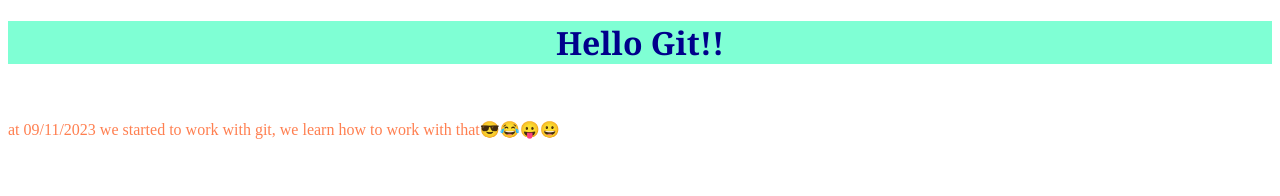
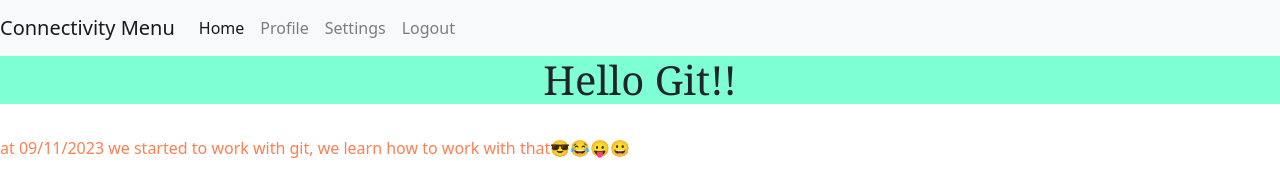
Before and after one commit to Simcha162/my-project, a plain HTML site: page index.html in a window 1280 px wide. Drawn offline with nearby package versions, Linux system fonts and the light colour scheme.

Commit message:
update menu

```diff
--- a/index.html
+++ b/index.html
@@ -5,9 +5,30 @@
     <meta charset="UTF-8">
     <meta http-equiv="X-UA-Compatible" content="IE=edge">
     <meta name="viewport" content="width=device-width, initial-scale=1.0">
+    <link rel="stylesheet" href="path/to/bootstrap.min.css">
+    <link href="https://cdn.jsdelivr.net/npm/bootstrap@5.3.2/dist/css/bootstrap.min.css" rel="stylesheet" integrity="sha384-T3c6CoIi6uLrA9TneNEoa7RxnatzjcDSCmG1MXxSR1GAsXEV/Dwwykc2MPK8M2HN" crossorigin="anonymous">
     <title>Git</title>
 </head>
 <body>
+    <nav class="navbar navbar-expand-lg navbar-light bg-light">
+        <a class="navbar-brand" href="#">Connectivity Menu</a>
+        <div class="collapse navbar-collapse" id="navbarNav">
+          <ul class="navbar-nav">
+            <li class="nav-item active">
+              <a class="nav-link" href="#">Home</a>
+            </li>
+            <li class="nav-item">
+              <a class="nav-link" href="#">Profile</a>
+            </li>
+            <li class="nav-item">
+              <a class="nav-link" href="#">Settings</a>
+            </li>
+            <li class="nav-item">
+              <a class="nav-link" href="#">Logout</a>
+            </li>
+          </ul>
+        </div>
+      </nav>
     <h1>Hello Git!!</h1>
     <br>
     <p style="border: blue;">at 09/11/2023 we started to work with git, we learn how to work with that😎😂😛😀</p>
```
